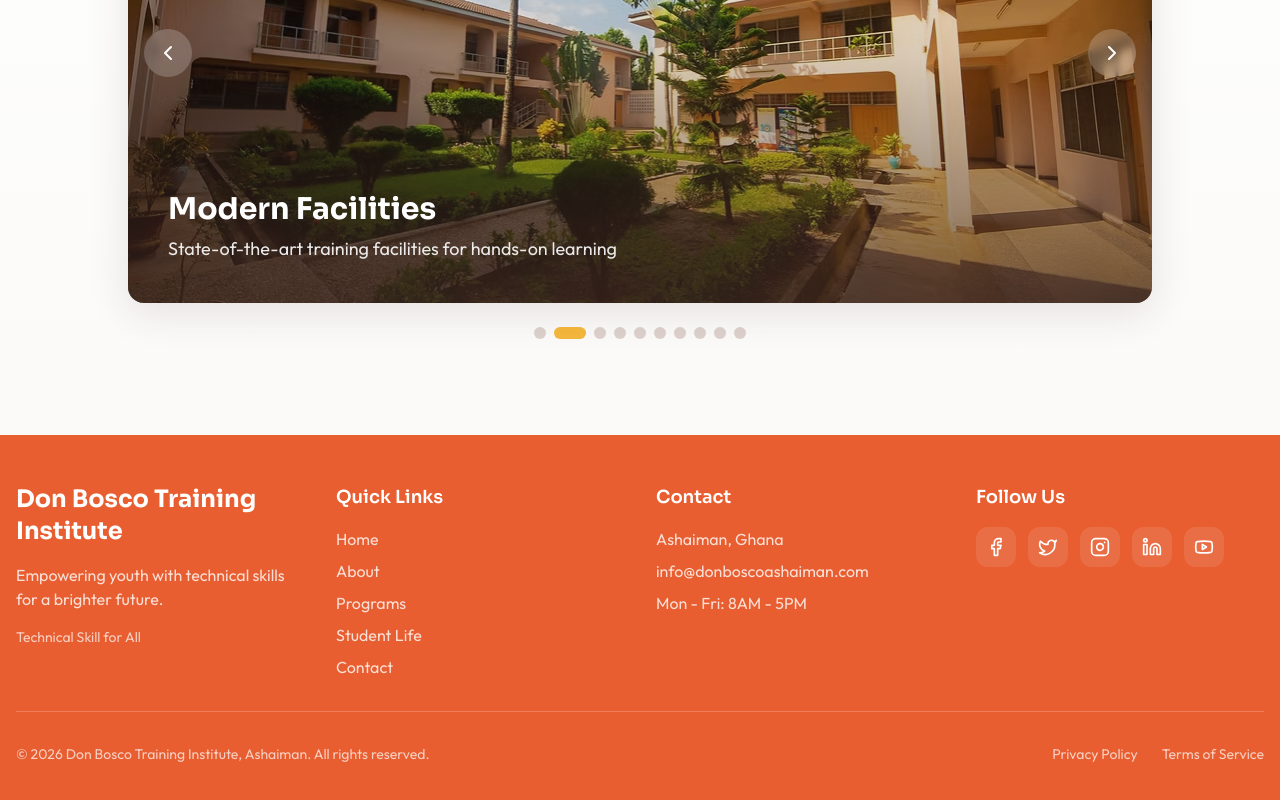
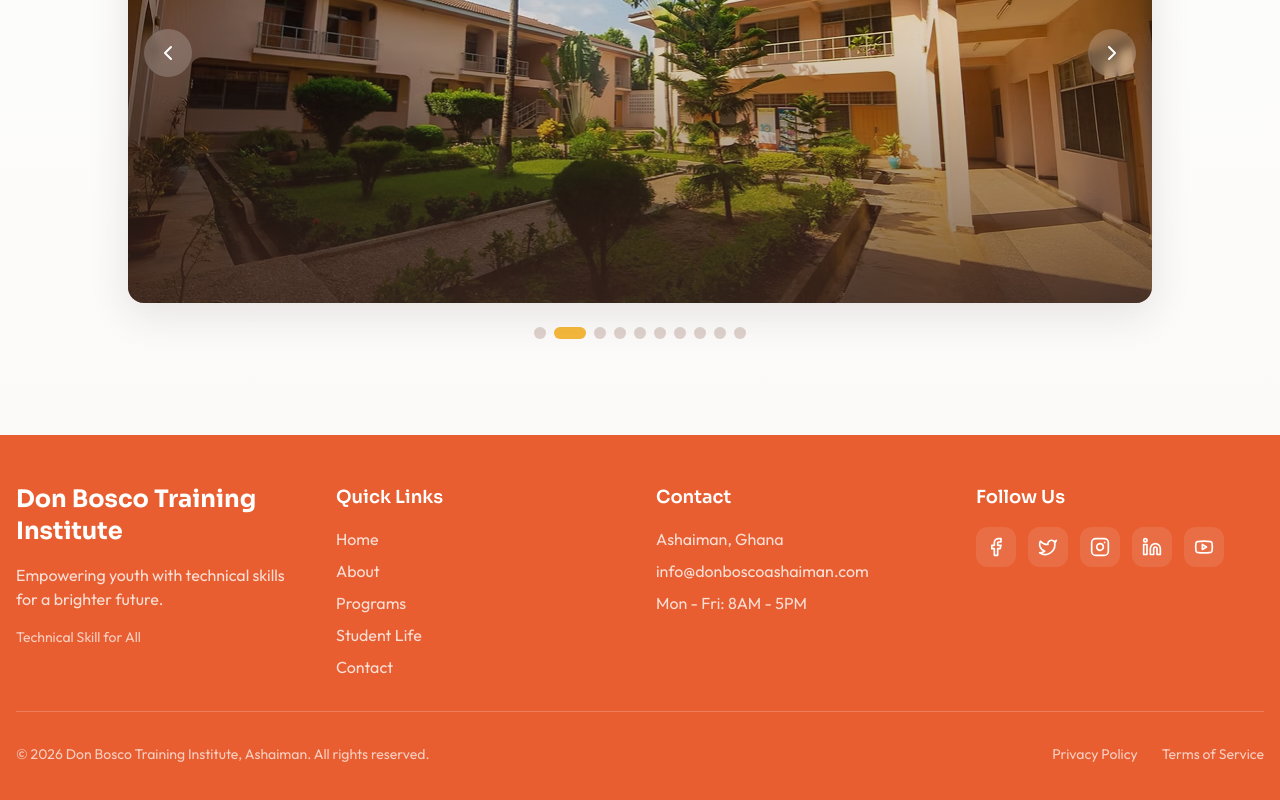
Before and after one commit to gr3g-og/bosco-training-hub, a React (Vite) app: page /about in a window 1280 px wide. Shown: the part 5766-6566 px from the top of the page. Built offline with nearby package versions, Linux system fonts and the light colour scheme; the HTML template or start-up script is replaced by a standard one.

Commit message:
Visual edit in Lovable
Edited UI in Lovable

```diff
--- a/src/pages/About.tsx
+++ b/src/pages/About.tsx
@@ -519,12 +519,8 @@ const About = () => {
                       <img src={item.image} alt={item.title} className="w-full h-full object-cover" />
                       <div className="absolute inset-0 bg-gradient-to-t from-foreground/70 via-foreground/20 to-transparent" />
                       <div className="absolute bottom-0 left-0 right-0 p-6 md:p-10">
-                        <h3 className="text-2xl md:text-3xl font-display font-bold text-background mb-2">
-                          {item.title}
-                        </h3>
-                        <p className="text-background/90 text-lg max-w-2xl">
-                          {item.description}
-                        </p>
+
+
                       </div>
                     </div>)}
                 </div>
```
